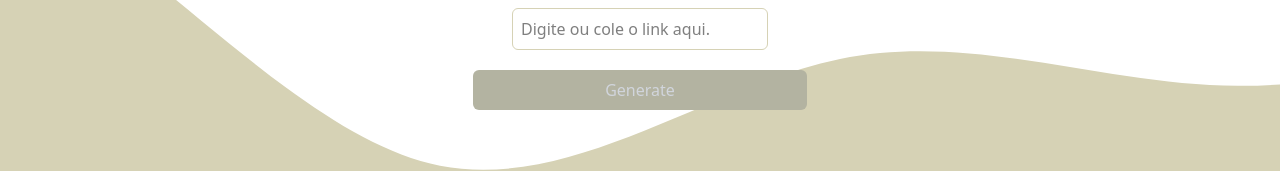
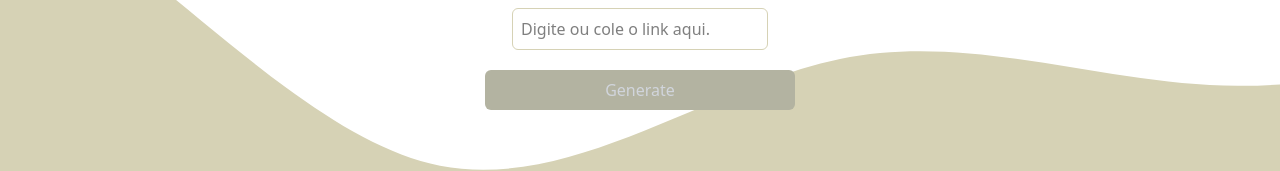
Before and after one commit to jonasmfernandes/SnapQR, a React (Vite) app: page /dashboard in a window 1280 px wide. Shown: the part 421-592 px from the top of the page. Built offline with nearby package versions, Linux system fonts and the light colour scheme.

Commit message:
style: fixed padding-x button generate other

```diff
--- a/src/components/Buttons.tsx
+++ b/src/components/Buttons.tsx
@@ -22,7 +22,7 @@ interface ButtonsProps {
           <button
             onClick={handleGenerate}
             disabled={!isValidURL(text)}
-            className={`flex items-center gap-1 py-2  px-[70px] md:px-33 rounded-md mt-2 duration-200
+            className={`flex items-center gap-1 py-2 px-[71px] md:px-33 lg:px-30 rounded-md mt-2 duration-200
             ${isValidURL(text) ? 'bg-[#684557] text-white hover:bg-[#513443] cursor-pointer' : 'bg-[#b3b3a1] text-gray-300 cursor-not-allowed'}`}
           >
             Generate
@@ -32,7 +32,7 @@ interface ButtonsProps {
         {showQRCode && (
           <button
             onClick={handleGenerateOther}
-            className="flex items-center gap-1 py-2 px-[34px] rounded-md mt-2 cursor-pointer border border-[#684557] bg-[#FFFFF2] text-[#684557] hover:bg-[#e2e2d1]"
+            className="flex items-center gap-1 py-2 px-[36px] lg:px-[35px] rounded-md mt-2 cursor-pointer border border-[#684557] bg-[#FFFFF2] text-[#684557] hover:bg-[#e2e2d1]"
           >
             Generate Other
           </button>
```
